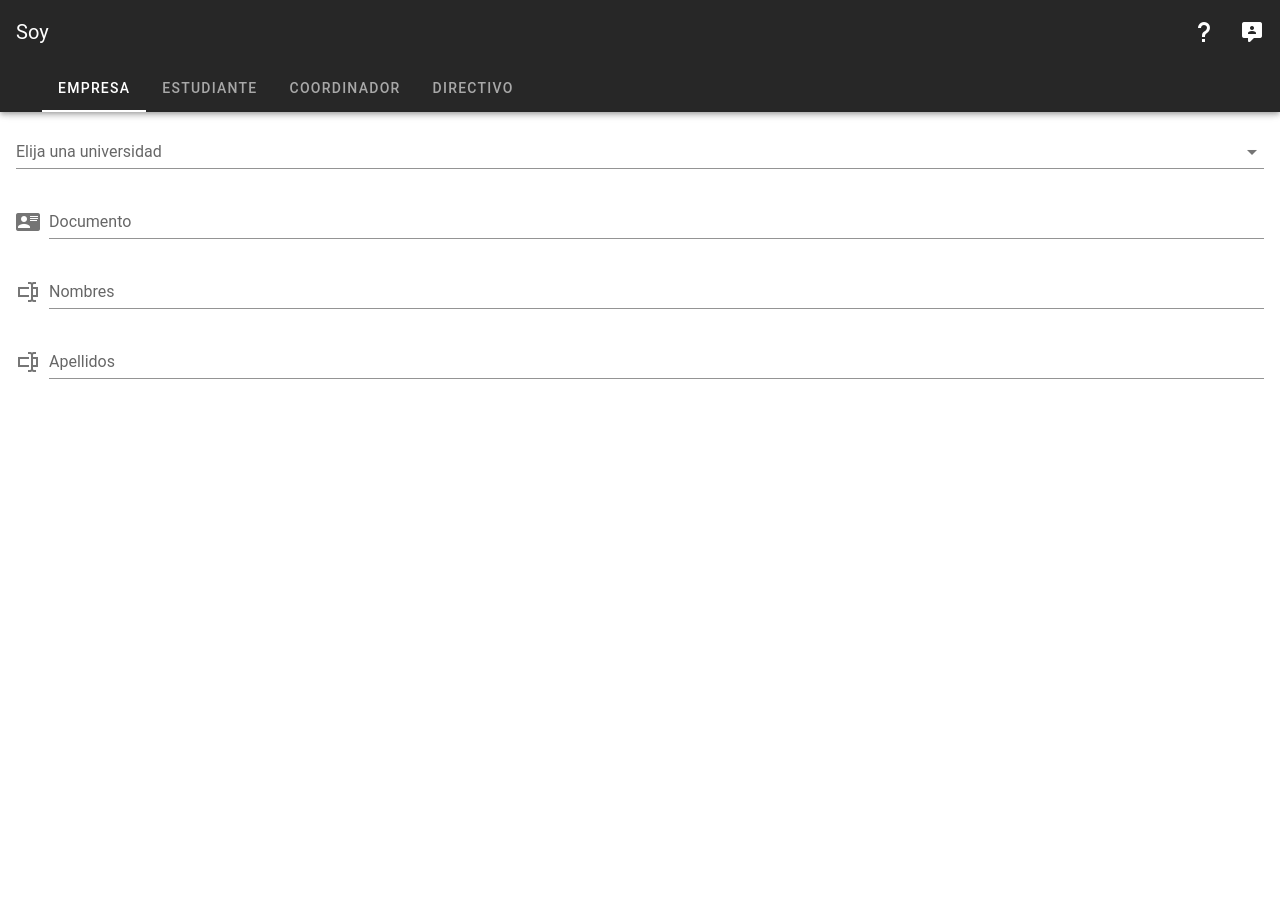
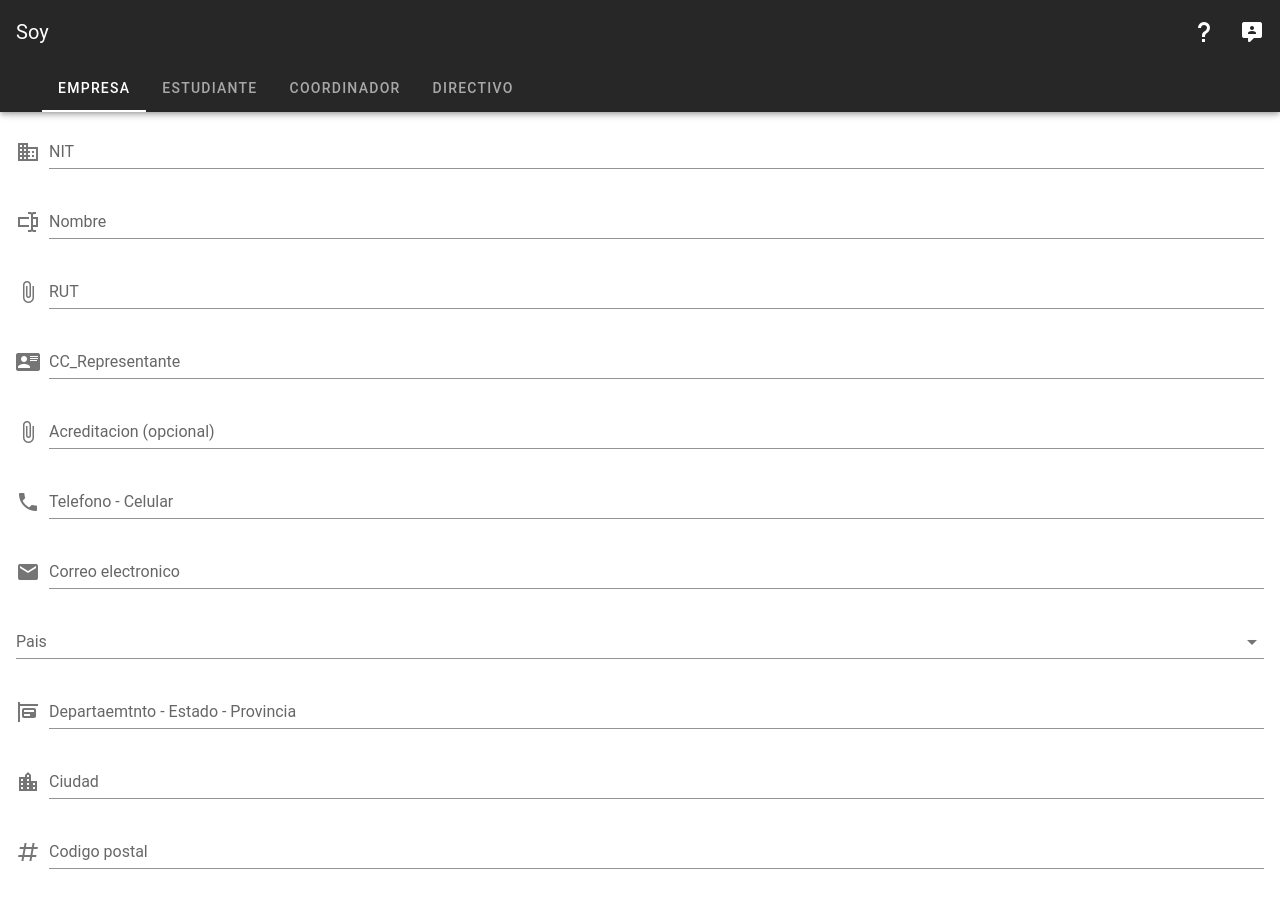
Before and after one commit to carlosdizx/Plantilla-GPPU, a Vue app: page /forms in a window 1280 px wide. Before the commit the page ends 800 px from the top, so only its background shows below. Built offline with nearby package versions, Linux system fonts and the light colour scheme; a small style sheet from the web is missing.

Commit message:
Listo el formulario de empresa, falta es el pais

```diff
--- a/src/components/forms/FormEmpresa.vue
+++ b/src/components/forms/FormEmpresa.vue
@@ -7,12 +7,57 @@
       <v-form>
         <v-text-field label="NIT" prepend-icon="mdi-domain" />
         <v-text-field label="Nombre" prepend-icon="mdi-form-textbox" />
+        <v-file-input
+          accept="image/jpeg,image/gif,image/png,application/pdf,image/x-eps"
+          label="RUT"
+        >
+        </v-file-input>
+        <v-text-field
+          label="CC_Representante"
+          prepend-icon="mdi-card-account-details"
+        />
+        <v-file-input
+          accept="image/jpeg,image/gif,image/png,application/pdf,image/x-eps"
+          label="Acreditacion (opcional)"
+        >
+        </v-file-input>
+        <v-text-field
+          label="Telefono - Celular"
+          prepend-icon="mdi-phone"
+          type="number"
+        />
+        <v-text-field
+            label="Correo electronico"
+            prepend-icon="mdi-email"
+            type="email"
+        />
+        <v-select :items="items" label="Pais"></v-select>
+        <v-text-field
+            label="Departaemtnto - Estado - Provincia"
+            prepend-icon="mdi-sign-real-estate"
+        />
+        <v-text-field
+            label="Ciudad"
+            prepend-icon="mdi-city"
+        />
+        <v-text-field
+            label="Codigo postal"
+            prepend-icon="mdi-pound"
+            type="number"
+        />
       </v-form>
     </v-card-text>
   </v-app>
 </template>
 
 <script>
+/**
+ *  Country {
+    name: string;
+    code: string;
+    }
+}
+ */
 export default {
   name: "FormEmpresa"
 };
--- a/src/views/Forms.vue
+++ b/src/views/Forms.vue
@@ -1,8 +1,8 @@
 <template>
   <v-app>
     <ToolBarForms />
-    <FormEstudiante v-if="form.default === 1" />
-    <FormEmpresa v-if="form.default === 2" />
+    <FormEmpresa v-if="form.default === 1" />
+    <FormEstudiante v-if="form.default === 2" />
     <FormCoordinador v-if="form.default === 3" />
     <FormDirector v-if="form.default === 4" />
   </v-app>
```
